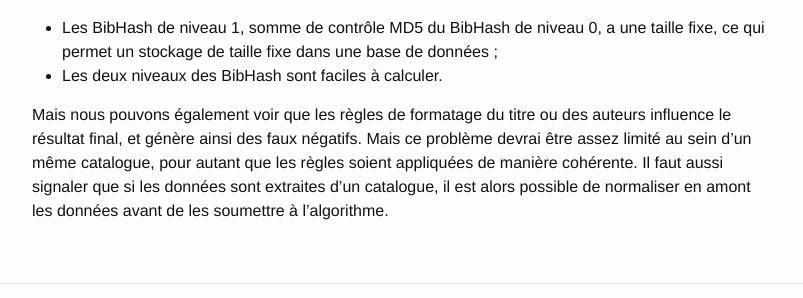
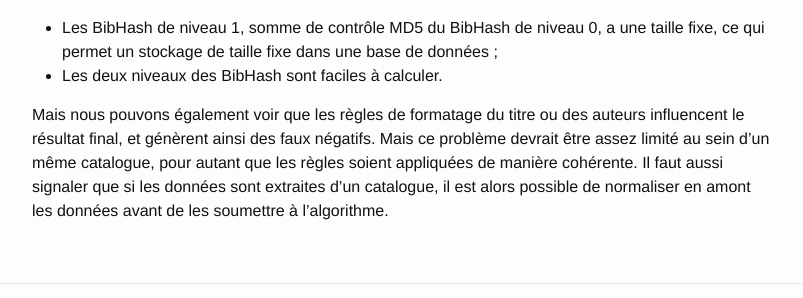
Before and after one commit to edipretoro/edipretoro.github.io, a Jekyll site: the page built from _posts/2020-12-15-dedoublonnage_de_notices_i.md, in a window 1280 px wide and 900 px high, scrolled down 3240 px. Shown: the part 439-737 px from the top of the window, without its empty margins (238-1041 px from the left). Built offline with Jekyll 4.4.1, drawn with Linux system fonts in a browser that asks for light colours; comment, search, counter and statistics services are not loaded.

Commit message:
Fixing some errors and typos

```diff
--- a/_posts/2020-12-15-dedoublonnage_de_notices_i.md
+++ b/_posts/2020-12-15-dedoublonnage_de_notices_i.md
@@ -177,9 +177,9 @@ Comme vous pouvez le voir, il y a des avantages :
 * Les deux niveaux des BibHash sont faciles à calculer.
 
 Mais nous pouvons également voir que les règles de formatage du titre
-ou des auteurs influence le résultat final, et génère ainsi des faux
-négatifs. Mais ce problème devrai être assez limité au sein d'un même
-catalogue, pour autant que les règles soient appliquées de manière
-cohérente. Il faut aussi signaler que si les données sont extraites
-d'un catalogue, il est alors possible de normaliser en amont les
-données avant de les soumettre à l'algorithme.
+ou des auteurs influencent le résultat final, et génèrent ainsi des
+faux négatifs. Mais ce problème devrait être assez limité au sein d'un
+même catalogue, pour autant que les règles soient appliquées de
+manière cohérente. Il faut aussi signaler que si les données sont
+extraites d'un catalogue, il est alors possible de normaliser en amont
+les données avant de les soumettre à l'algorithme.
```
